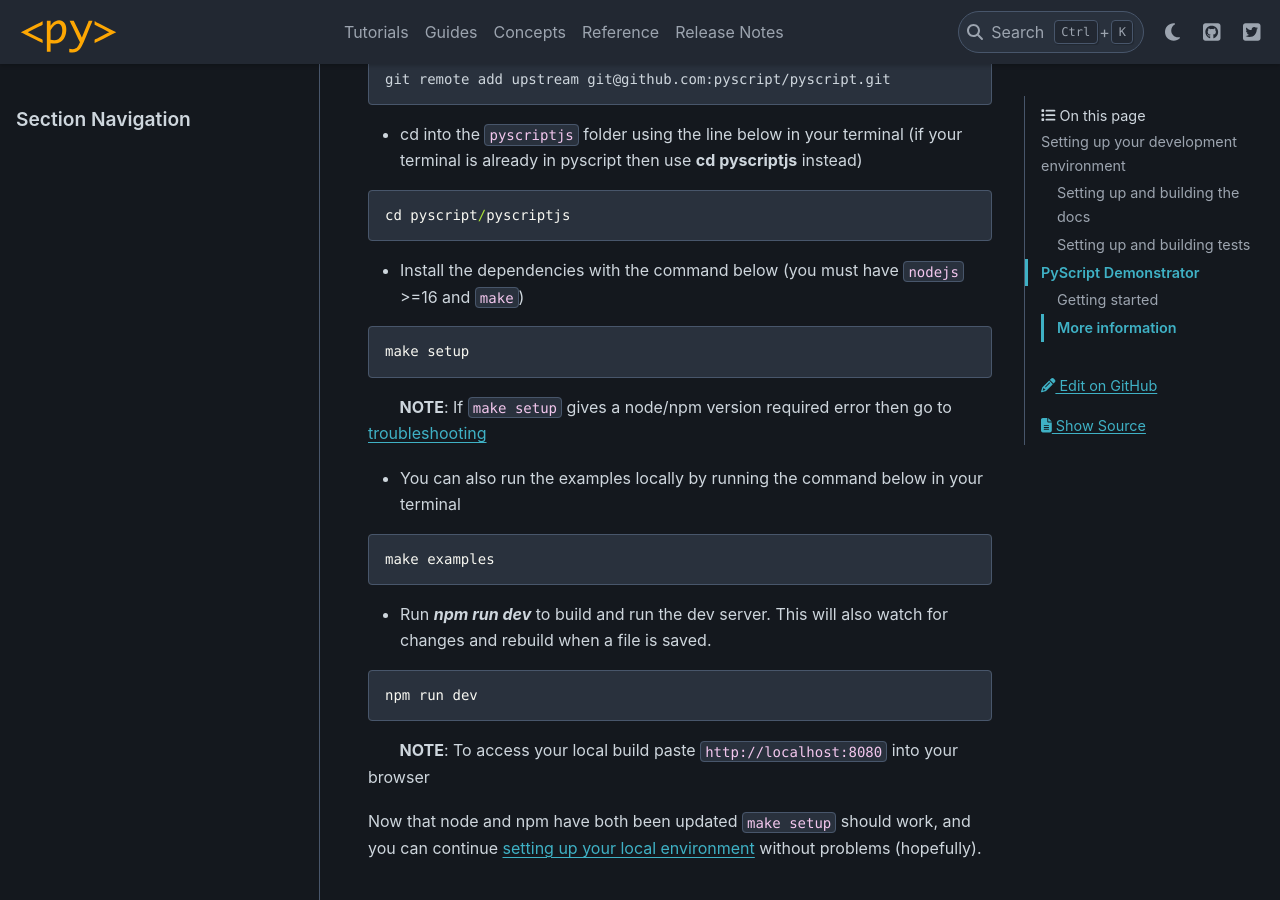
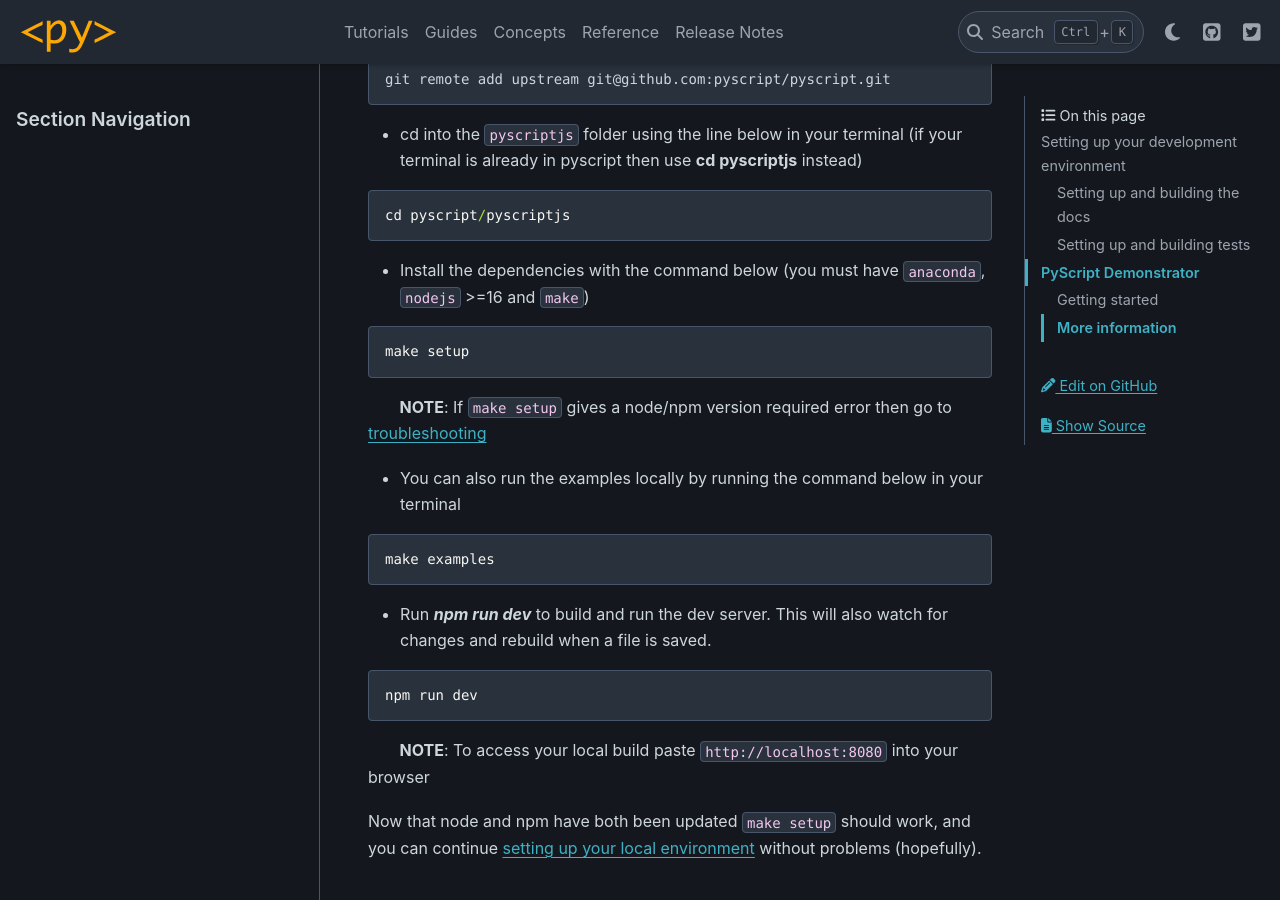
Before and after one commit to pyscript/pyscript, a Sphinx documentation site: the page built from docs/development/setting-up-environment.md, in a window 1280 px wide and 900 px high, scrolled down 411 px. Built offline with Sphinx 7.4.7 and the PyData theme 0.15.4, drawn with Linux system fonts in a browser that asks for light colours.

Commit message:
Adds missing dependency description (anaconda) to docs
Running make setup will fail if you don't have anaconda installed, this
should be documented.

Adds missing changelog info

````diff
--- a/docs/development/setting-up-environment.md
+++ b/docs/development/setting-up-environment.md
@@ -20,7 +20,7 @@
 cd pyscript/pyscriptjs
 ```
 
-* Install the dependencies with the command below (you must have `nodejs` >=16 and `make`)
+* Install the dependencies with the command below (you must have `anaconda`, `nodejs` >=16 and `make`)
 
 ```
 make setup
````
Also changed, not shown: docs/changelog.md (+1 -0 lines).
